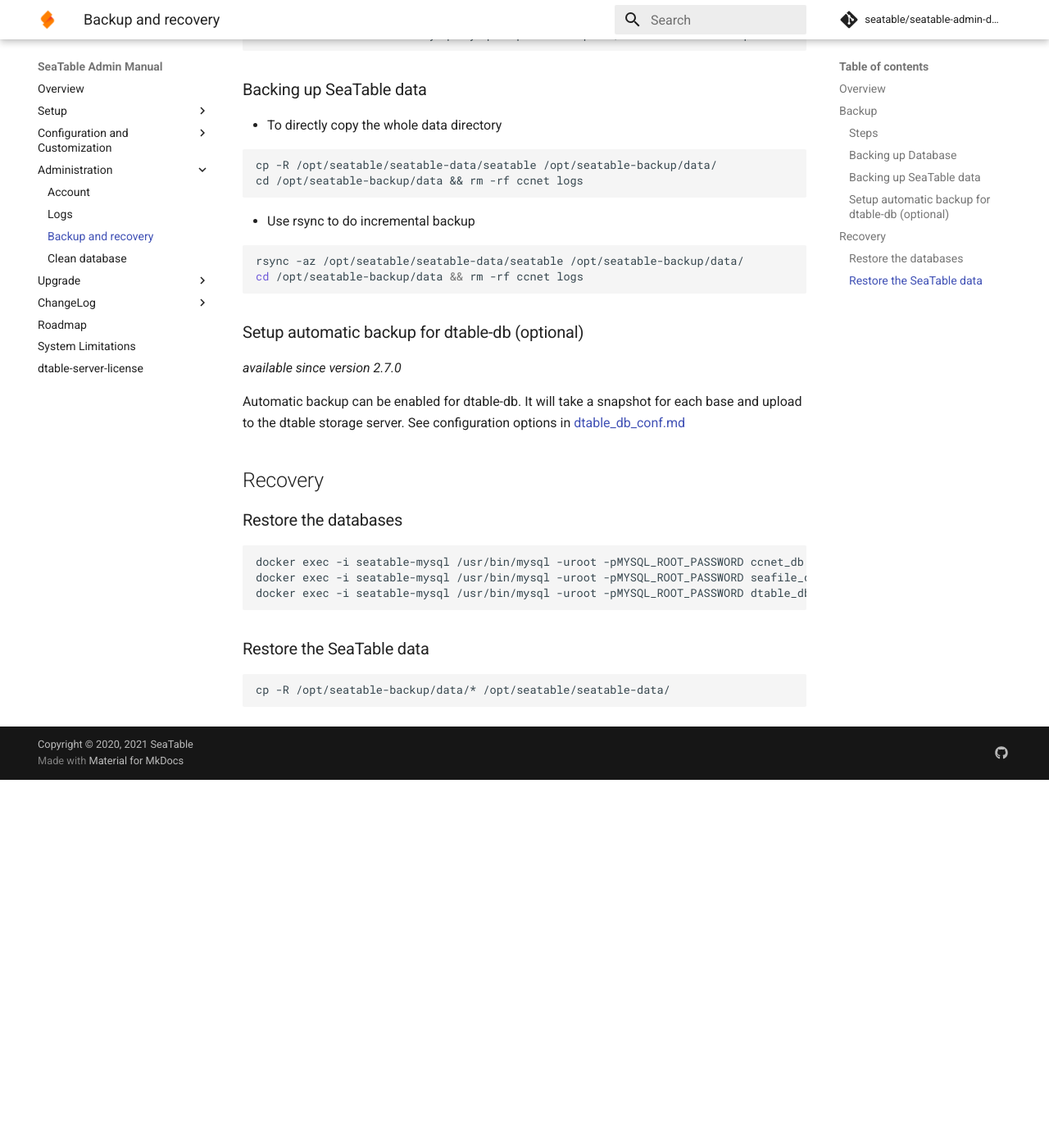
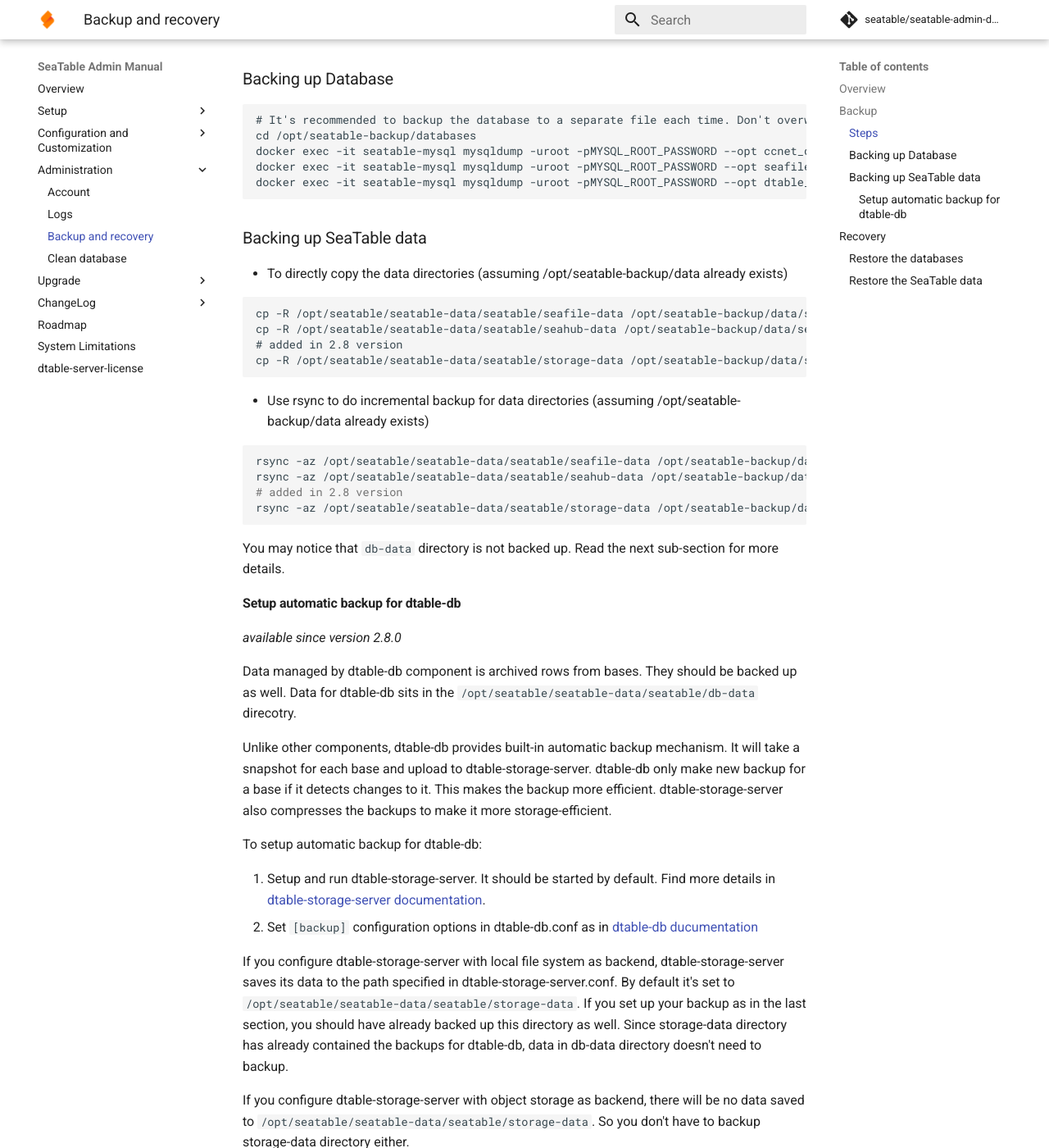
Before and after one commit to seatable/seatable-admin-docs, an MkDocs documentation site: the page built from manual/maintain/backup_recovery.md, in a window 1280 px wide and 1400 px high, scrolled down 1210 px. Shown: the whole window at 82% size. Built offline with MkDocs 1.6.1 and Material for MkDocs 9.7.7, drawn with Linux system fonts in a browser that asks for light colours; comment, search, counter and statistics services are not loaded; before the commit the page ends 2161 px from its top, so only the background shows below that; some of the changed text lies outside the part shown.

Commit message:
Update backup_recovery.md

````diff
--- a/manual/maintain/backup_recovery.md
+++ b/manual/maintain/backup_recovery.md
@@ -13,16 +13,23 @@
 /Your SeaTable data volume/seatable/
 ├── ccnet
 ├── conf
+├── db-data
 ├── logs
 ├── pids
 ├── scripts
 ├── seafile-data
 ├── seafile-license.txt
-└── seahub-data
+├── seahub-data
+└── storage-data
 
 ```
 
-All your tables data is stored under the `/Your SeaTable data volume/seatable/seafile-data/` directory.
+All your tables data is stored under the `/Your SeaTable data volume/seatable/seafile-data/` directory. Below are important directories that contain user data:
+
+* seafile-data: contains uploaded files for file and image columns
+* seahub-data: contains data used by web front-end, such as avatars
+* db-dta: contains archived rows in bases
+* storage-data: contains backups for archived bases in db-data (added in 2.8 version)
 
 SeaTable also stores some important metadata data in a few databases.
 
@@ -54,27 +61,42 @@
 
 ### Backing up SeaTable data
 
-* To directly copy the whole data directory
+* To directly copy the data directories (assuming /opt/seatable-backup/data already exists)
 
   ```
-  cp -R /opt/seatable/seatable-data/seatable /opt/seatable-backup/data/
-  cd /opt/seatable-backup/data && rm -rf ccnet logs
-
+  cp -R /opt/seatable/seatable-data/seatable/seafile-data /opt/seatable-backup/data/seafile-data
+  cp -R /opt/seatable/seatable-data/seatable/seahub-data /opt/seatable-backup/data/seahub-data
+  # added in 2.8 version
+  cp -R /opt/seatable/seatable-data/seatable/storage-data /opt/seatable-backup/data/storage-data
   ```
 
-* Use rsync to do incremental backup
+* Use rsync to do incremental backup for data directories (assuming /opt/seatable-backup/data already exists)
 
   ```bash
-  rsync -az /opt/seatable/seatable-data/seatable /opt/seatable-backup/data/
-  cd /opt/seatable-backup/data && rm -rf ccnet logs
-
+  rsync -az /opt/seatable/seatable-data/seatable/seafile-data /opt/seatable-backup/data/seafile-data
+  rsync -az /opt/seatable/seatable-data/seatable/seahub-data /opt/seatable-backup/data/seahub-data
+  # added in 2.8 version
+  rsync -az /opt/seatable/seatable-data/seatable/storage-data /opt/seatable-backup/data/storage-data
   ```
 
-### Setup automatic backup for dtable-db (optional)
+You may notice that `db-data` directory is not backed up. Read the next sub-section for more details.
 
-_available since version 2.7.0_
+#### Setup automatic backup for dtable-db
 
-Automatic backup can be enabled for dtable-db. It will take a snapshot for each base and upload to the dtable storage server. See configuration options in [dtable_db_conf.md](../config/dtable_db_conf.md)
+_available since version 2.8.0_
+
+Data managed by dtable-db component is archived rows from bases. They should be backed up as well. Data for dtable-db sits in the `/opt/seatable/seatable-data/seatable/db-data` direcotry.
+
+Unlike other components, dtable-db provides built-in automatic backup mechanism. It will take a snapshot for each base and upload to dtable-storage-server. dtable-db only make new backup for a base if it detects changes to it. This makes the backup more efficient. dtable-storage-server also compresses the backups to make it more storage-efficient.
+
+To setup automatic backup for dtable-db:
+
+1. Setup and run dtable-storage-server. It should be started by default. Find more details in [dtable-storage-server documentation](../config/dtable_storage_server_conf.md).
+2. Set `[backup]` configuration options in dtable-db.conf as in [dtable-db ducumentation](../config/dtable_db_conf.md)
+
+If you configure dtable-storage-server with local file system as backend, dtable-storage-server saves its data to the path specified in dtable-storage-server.conf. By default it's set to `/opt/seatable/seatable-data/seatable/storage-data`. If you set up your backup as in the last section, you should have already backed up this directory as well. Since storage-data directory has already contained the backups for dtable-db, data in db-data directory doesn't need to backup.
+
+If you configure dtable-storage-server with object storage as backend, there will be no data saved to `/opt/seatable/seatable-data/seatable/storage-data`. So you don't have to backup storage-data directory either.
 
 ## Recovery
 
````
